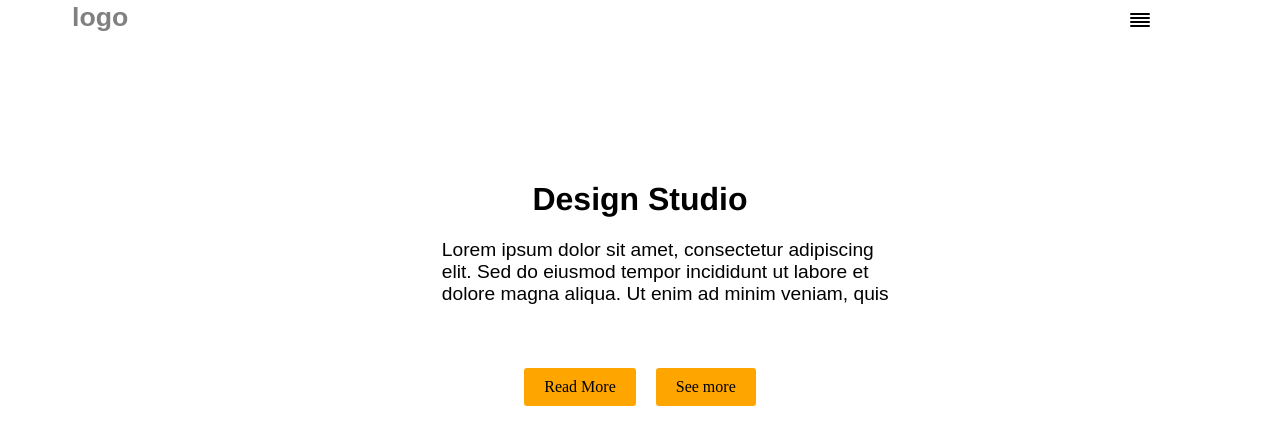
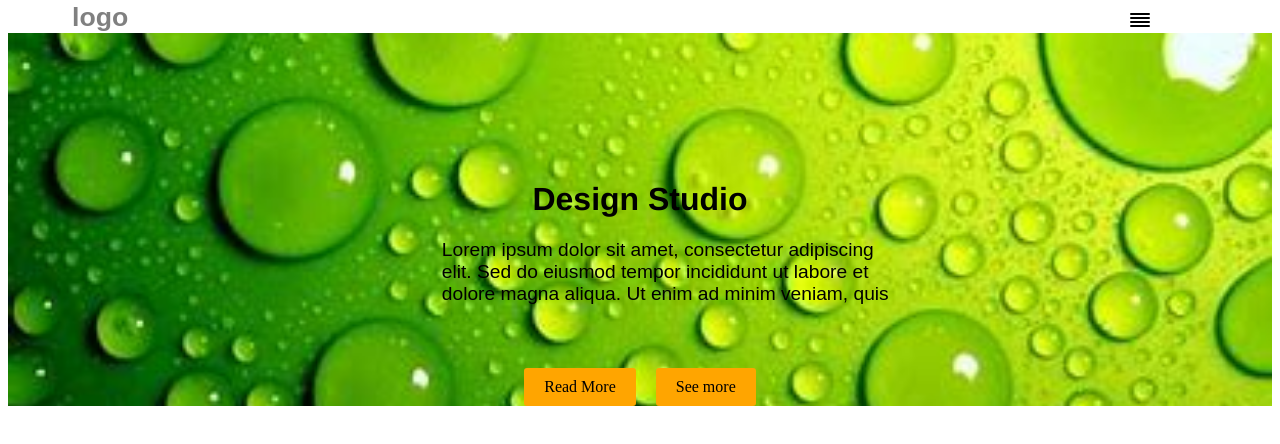
Before and after one commit to JohnbrylleCol2004/WD-Midterm, a plain HTML site: page index.html in a window 1280 px wide. Drawn offline with nearby package versions, Linux system fonts and the light colour scheme.

Commit message:
Updated css

```diff
--- a/assets/css/style.css
+++ b/assets/css/style.css
@@ -14,7 +14,7 @@
         font-family:arial;
     }
     .container_content{
-        background-image: url(./assets/img/ULAN.jpg);
+        background-image: url(../img/ULAN.jpg);
         background-size: cover;
         background-position: center;
         max-width: 100%;
```
